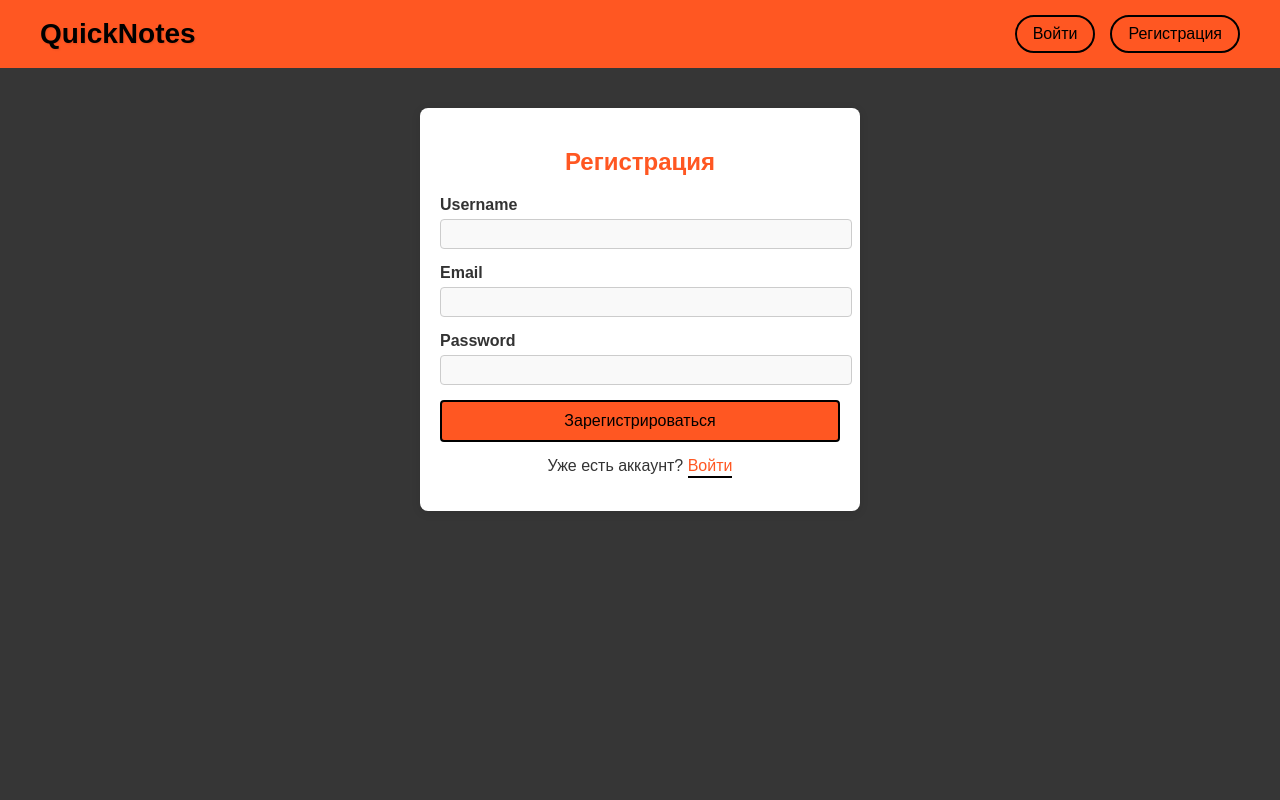
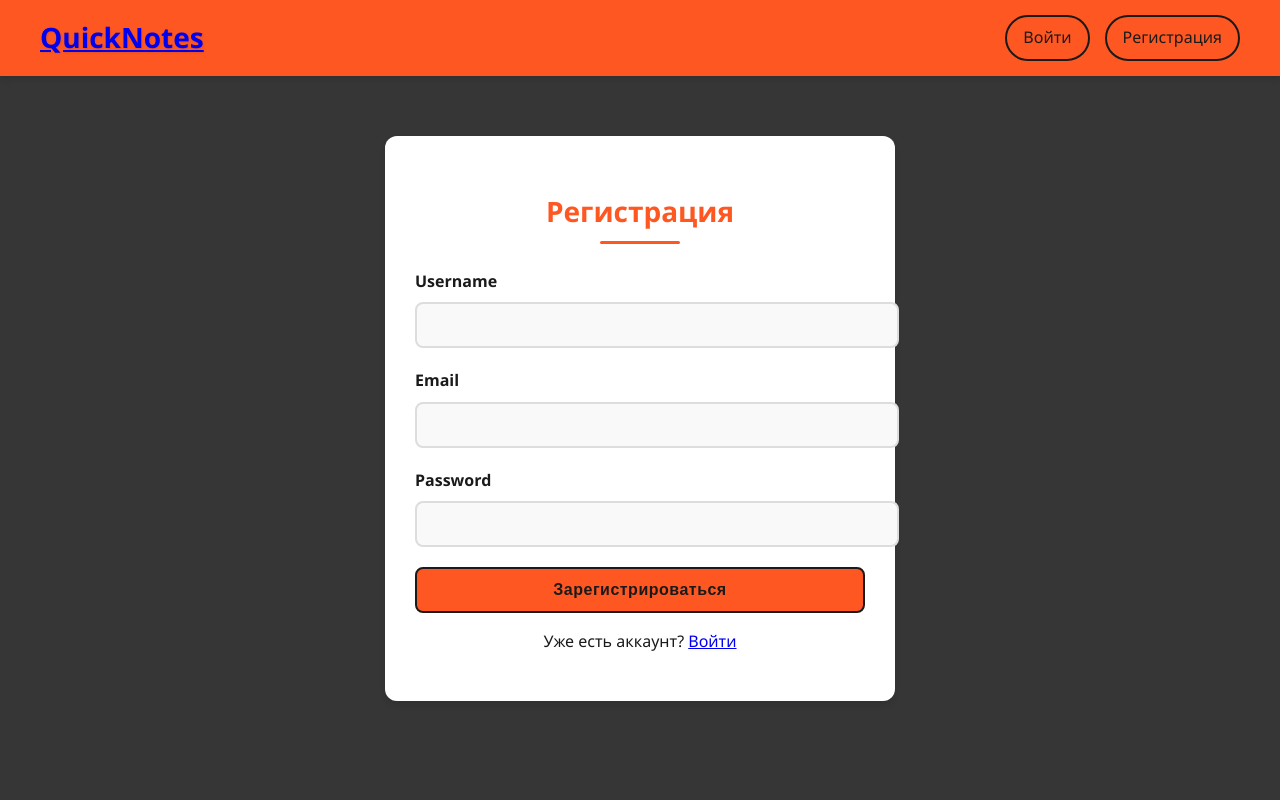
Before and after one commit to PetrStroganov/QuickNotes, a Flask app: page /register in a window 1280 px wide. Run offline with Flask 3, Linux system fonts and the light colour scheme.

Commit message:
Update style.css, animation

```diff
--- a/static/style.css
+++ b/static/style.css
@@ -1,27 +1,46 @@
+/* Основные стили */
+:root {
+    --primary-color: #ff5722;
+    --primary-hover: #e64a19;
+    --dark-color: #1a1a1a;
+    --light-color: #f5f5f5;
+    --bg-color: #363636;
+    --card-shadow: 0 4px 6px rgba(0, 0, 0, 0.1);
+    --transition: all 0.3s cubic-bezier(0.25, 0.8, 0.25, 1);
+}
+
 body {
-     font-family: Arial, sans-serif;
+    font-family: 'Segoe UI', Tahoma, Geneva, Verdana, sans-serif;
     margin: 0;
     padding: 0;
-     background-color: #363636;
-     color: #333;
+    background-color: var(--bg-color);
+    color: var(--dark-color);
     display: flex;
     flex-direction: column;
     align-items: center;
     justify-content: flex-start;
     min-height: 100vh;
+    line-height: 1.6;
 }
 
+/* Улучшенный контейнер */
 .container {
     width: 100%;
     max-width: 1200px;
     padding: 20px;
     text-align: center;
+    animation: fadeIn 0.5s ease-in-out;
 }
 
+@keyframes fadeIn {
+    from { opacity: 0; transform: translateY(20px); }
+    to { opacity: 1; transform: translateY(0); }
+}
 
+/* Улучшенный хедер */
 header {
-    background-color: #ff5722;
-    color: rgb(0, 0, 0);
+    background-color: var(--primary-color);
+    color: var(--dark-color);
     padding: 15px 0;
     width: 100%;
     text-align: center;
@@ -51,11 +70,6 @@ header {
     transform: scale(1.05);
 }
 
-.logo a {
-    color: var(--dark-color);
-    text-decoration: none;
-}
-
 .nav-links {
     display: flex;
     gap: 15px;
@@ -66,7 +80,7 @@ header {
     text-decoration: none;
     font-size: 16px;
     padding: 8px 16px;
-    border: 2px solid rgb(0, 0, 0);
+    border: 2px solid var(--dark-color);
     border-radius: 30px;
     transition: var(--transition);
     font-weight: 500;
@@ -79,216 +93,413 @@ header {
     box-shadow: 0 4px 8px rgba(0,0,0,0.2);
 }
 
+/* Улучшенные формы */
+.auth-form {
+    max-width: 450px;
+    margin: 40px auto;
+    padding: 30px;
+    background-color: white;
+    border-radius: 12px;
+    box-shadow: var(--card-shadow);
+    text-align: center;
+    animation: slideUp 0.5s ease-out;
+}
 
- .auth-form {
-     max-width: 400px;
-     margin: 20px auto;
-     padding: 20px;
-     background-color: white;
-     border-radius: 8px;
-     box-shadow: 0 2px 10px rgba(0, 0, 0, 0.1);
-     text-align: center;
+@keyframes slideUp {
+    from { transform: translateY(30px); opacity: 0; }
+    to { transform: translateY(0); opacity: 1; }
 }
 
 .auth-form h2 {
-     margin-bottom: 20px;
-     color: #ff5722;
+    margin-bottom: 25px;
+    color: var(--primary-color);
+    font-size: 28px;
+    position: relative;
+    padding-bottom: 10px;
+}
+
+.auth-form h2::after {
+    content: '';
+    position: absolute;
+    bottom: 0;
+    left: 50%;
+    transform: translateX(-50%);
+    width: 80px;
+    height: 3px;
+    background: var(--primary-color);
+    border-radius: 3px;
 }
 
 .form-group {
-     margin-bottom: 15px;
+    margin-bottom: 20px;
     text-align: left;
 }
 
 .form-group label {
     display: block;
-     margin-bottom: 5px;
-     font-weight: bold;
-     color: #333;
+    margin-bottom: 8px;
+    font-weight: 600;
+    color: var(--dark-color);
 }
 
 .form-control {
     width: 100%;
-     padding: 5px;
-     border: 1px solid #ccc;
-     border-radius: 4px;
+    padding: 12px 15px;
+    border: 2px solid #ddd;
+    border-radius: 8px;
     font-size: 16px;
     background-color: #f9f9f9;
+    transition: var(--transition);
 }
 
 .form-control:focus {
-     border-color: #ff5722;
+    border-color: var(--primary-color);
     outline: none;
+    box-shadow: 0 0 0 3px rgba(255, 87, 34, 0.2);
 }
 
-
+/* Улучшенные кнопки */
 .btn {
     width: 100%;
-    padding: 10px;
-    background-color: #ff5722;
-    color: rgb(0, 0, 0);
-    border: 2px solid #000000;
-    border-radius: 4px;
+    padding: 12px;
+    background-color: var(--primary-color);
+    color: var(--dark-color);
+    border: 2px solid var(--dark-color);
+    border-radius: 8px;
     font-size: 16px;
+    font-weight: 600;
     cursor: pointer;
-    transition: all 0.3s ease;
+    transition: var(--transition);
+    letter-spacing: 0.5px;
 }
 
 .btn:hover {
-    background-color: #e64a19;
-    border-color: #000000;
+    background-color: var(--primary-hover);
+    transform: translateY(-2px);
+    box-shadow: 0 4px 12px rgba(0,0,0,0.15);
 }
 
+.btn:active {
+    transform: translateY(0);
+}
+
+/* Улучшенные алерты */
+.alert {
+    padding: 15px 20px;
+    border-radius: 8px;
+    margin-bottom: 20px;
+    margin: 10px auto;
+    font-weight: 500;
+    display: flex;
+    align-items: center;
+    max-width: 100%;
+    animation: fadeIn 0.5s ease-out;
+}
 
 .alert-success {
-    padding: 15px;
-    border: 1px solid transparent;
-    border-radius: 4px;
-    margin-bottom: 20px;
-    margin: 10px auto;
     background-color: #d4edda;
     color: #155724;
+    border-left: 5px solid #28a745;
 }
 
 .alert-error {
-    padding: 15px;
-    border: 1px solid transparent;
-    border-radius: 4px;
-    margin-bottom: 20px;
-    margin: 10px auto;
     background-color: #f8d7da;
     color: #721c24;
+    border-left: 5px solid #dc3545;
 }
 
-
- .auth-form p {
-     text-align: center;
-     margin-top: 15px;
-     color: #333;
+.alert i {
+    margin-right: 10px;
+    font-size: 20px;
 }
 
- .auth-form a {
-    color: #ff5722;
-    text-decoration: none;
-    border-bottom: 2px solid #000000;
-    padding-bottom: 2px;
-}
-
- .auth-form a:hover {
-     text-decoration: underline;
- }
-
-
+/* Улучшенные заметки */
 .notes-container {
     max-width: 1200px;
-     margin: 20px auto;
+    margin: 30px auto;
     padding: 0 20px;
 }
 
 .notes-header {
     display: flex;
-     color: #F0FFF0;
+    justify-content: space-between;
     align-items: center;
     margin-bottom: 30px;
-     display: grid;
+    color: var(--light-color);
+}
+
+.notes-title {
+    font-size: 32px;
+    font-weight: 700;
+    margin: 0;
+}
+
+.create-btn {
+    padding: 10px 20px;
+    background-color: var(--primary-color);
+    color: var(--dark-color);
+    border: 2px solid var(--dark-color);
+    border-radius: 30px;
+    font-weight: 600;
+    text-decoration: none;
+    transition: var(--transition);
+}
+
+.create-btn:hover {
+    background-color: var(--primary-hover);
+    transform: translateY(-2px);
+    box-shadow: 0 4px 12px rgba(0,0,0,0.15);
 }
 
 .notes-grid {
     display: grid;
     grid-template-columns: repeat(auto-fill, minmax(300px, 1fr));
-     gap: 20px;
+    gap: 25px;
 }
 
 .note-card {
-     background: #ff5722;
-     border-radius: 8px;
-     padding: 20px;
-     box-shadow: 0 2px 4px rgba(0,0,0,0.1);
+    background: var(--primary-color);
+    border-radius: 12px;
+    padding: 25px;
+    box-shadow: var(--card-shadow);
+    transition: var(--transition);
+    position: relative;
+    overflow: hidden;
+}
+
+.note-card::before {
+    content: '';
+    position: absolute;
+    top: 0;
+    left: 0;
+    width: 100%;
+    height: 5px;
+    background: var(--dark-color);
 }
 
 .note-card:hover {
-    transform: translateY(-5px);
-    background: #ff5700;
- }
-
- .note-link {
-    text-decoration: none;
-    color: inherit;
+    transform: translateY(-10px);
+    background: var(--primary-hover);
+    box-shadow: 0 10px 20px rgba(0,0,0,0.15);
 }
 
 .note-header {
     display: flex;
     justify-content: space-between;
-     align-items: center;
+    align-items: flex-start;
     margin-bottom: 15px;
 }
 
+.note-title {
+    font-size: 20px;
+    font-weight: 600;
+    margin: 0;
+    color: var(--dark-color);
+}
+
 .note-date {
-     font-size: 0.9em;
-     color: #666;
+    font-size: 0.85em;
+    color: rgba(0,0,0,0.7);
+    font-style: italic;
 }
 
 .note-content {
     line-height: 1.6;
-     color: #333;
-     margin-bottom: 15px;
+    color: var(--dark-color);
+    margin-bottom: 20px;
+    display: -webkit-box;
+    -webkit-line-clamp: 3;
+    -webkit-box-orient: vertical;
     overflow: hidden;
 }
 
 .note-tags {
-     border-top: 1px solid #eee;
-     padding-top: 10px;
+    display: flex;
+    flex-wrap: wrap;
+    gap: 8px;
+    padding-top: 15px;
+    border-top: 1px dashed rgba(0,0,0,0.2);
 }
 
 .tag {
-     display: inline-block;
-     background: #f0f0f0;
-     color: #666;
-     padding: 4px 8px;
-     border-radius: 4px;
-     margin: 2px;
-     font-size: 0.85em;
+    background: rgba(0,0,0,0.1);
+    color: var(--dark-color);
+    padding: 4px 12px;
+    border-radius: 30px;
+    font-size: 0.8em;
+    font-weight: 500;
 }
 
- .empty-notes {
-     text-align: center;
-     padding: 50px 0;
-     color: #666;
+/* Детали заметки */
+.note-detail-container {
+    max-width: 800px;
+    margin: 30px auto;
+    padding: 0 20px;
+    animation: fadeIn 0.5s ease-out;
 }
 
- .note-form {
-     max-width: 800px;
-     margin: 20px auto;
-     padding: 20px;
-     background: #fff;
-     border-radius: 8px;
-     box-shadow: 0 2px 4px rgba(0,0,0,0.1);
+.note-detail-card {
+    background: var(--primary-color);
+    border-radius: 12px;
+    padding: 30px;
+    box-shadow: var(--card-shadow);
+    position: relative;
 }
 
 .note-content-full {
     line-height: 1.8;
     font-size: 1.1em;
-    color: #333;
+    color: var(--dark-color);
     white-space: pre-wrap;
-    overflow: hidden;
 }
 
- .note-detail-card {
-    background: #ff5722;
-    border-radius: 8px;
-    padding: 30px;
-    margin-top: 20px;
+.note-actions {
+    display: flex;
+    gap: 15px;
+    margin-top: 30px;
+    padding-top: 20px;
+    border-top: 1px dashed rgba(0,0,0,0.2);
 }
 
- .note-detail-container {
-    max-width: 800px;
-    margin: 20px auto;
-    padding: 0 20px;
+.action-btn {
+    padding: 8px 20px;
+    border-radius: 30px;
+    font-weight: 500;
+    text-decoration: none;
+    transition: var(--transition);
 }
 
+.edit-btn {
+    background-color: #007bff;
+    color: white;
+    border: 2px solid #0056b3;
+}
+
+.delete-btn {
+    background-color: #dc3545;
+    color: white;
+    border: 2px solid #a71d2a;
+}
+
+.action-btn:hover {
+    transform: translateY(-2px);
+    box-shadow: 0 4px 8px rgba(0,0,0,0.1);
+}
+
+/* Форма заметки */
+.note-form {
+    max-width: 800px;
+    margin: 30px auto;
+    padding: 30px;
+    background: white;
+    border-radius: 12px;
+    box-shadow: var(--card-shadow);
+    animation: slideUp 0.5s ease-out;
+}
+
+.form-title {
+    font-size: 28px;
+    color: var(--primary-color);
+    margin-bottom: 25px;
+    text-align: center;
+}
+
+/* Футер */
+footer {
+    width: 100%;
+    background-color: var(--dark-color);
+    color: var(--light-color);
+    text-align: center;
+    padding: 20px 0;
+    margin-top: 50px;
+}
+
+.footer-content {
+    max-width: 1200px;
+    margin: 0 auto;
+    display: flex;
+    justify-content: space-between;
+    align-items: center;
+    flex-wrap: wrap;
+}
+
+.footer-links {
+    display: flex;
+    gap: 20px;
+}
+
+.footer-links a {
+    color: var(--light-color);
+    text-decoration: none;
+    transition: var(--transition);
+}
+
+.footer-links a:hover {
+    color: var(--primary-color);
+}
+
+/* Адаптивность */
+@media (max-width: 768px) {
+    nav {
+        flex-direction: column;
+        gap: 15px;
+    }
+
+    .notes-grid {
+        grid-template-columns: 1fr;
+    }
+
+    .note-detail-card,
+    .note-form {
+        padding: 20px;
+    }
+}
+
+/* Дополнительные эффекты */
 .back-link {
-     color: #F0FFF0;
+    color: var(--light-color);
     text-decoration: none;
     margin-bottom: 20px;
+    display: inline-flex;
+    align-items: center;
+    gap: 5px;
+    transition: var(--transition);
+}
+
+.back-link:hover {
+    color: var(--primary-color);
+    transform: translateX(-5px);
+}
+
+.loading-spinner {
     display: inline-block;
+    width: 40px;
+    height: 40px;
+    border: 4px solid rgba(0,0,0,0.1);
+    border-radius: 50%;
+    border-top-color: var(--primary-color);
+    animation: spin 1s ease-in-out infinite;
+    margin: 30px auto;
 }
+
+@keyframes spin {
+    to { transform: rotate(360deg); }
+}
+
+/* Кастомный скроллбар */
+::-webkit-scrollbar {
+    width: 10px;
+}
+
+::-webkit-scrollbar-track {
+    background: #f1f1f1;
+}
+
+::-webkit-scrollbar-thumb {
+    background: var(--primary-color);
+    border-radius: 10px;
+}
+
+::-webkit-scrollbar-thumb:hover {
+    background: var(--primary-hover);
+}
```
Lines whose indentation alone changed are shown as unchanged.
